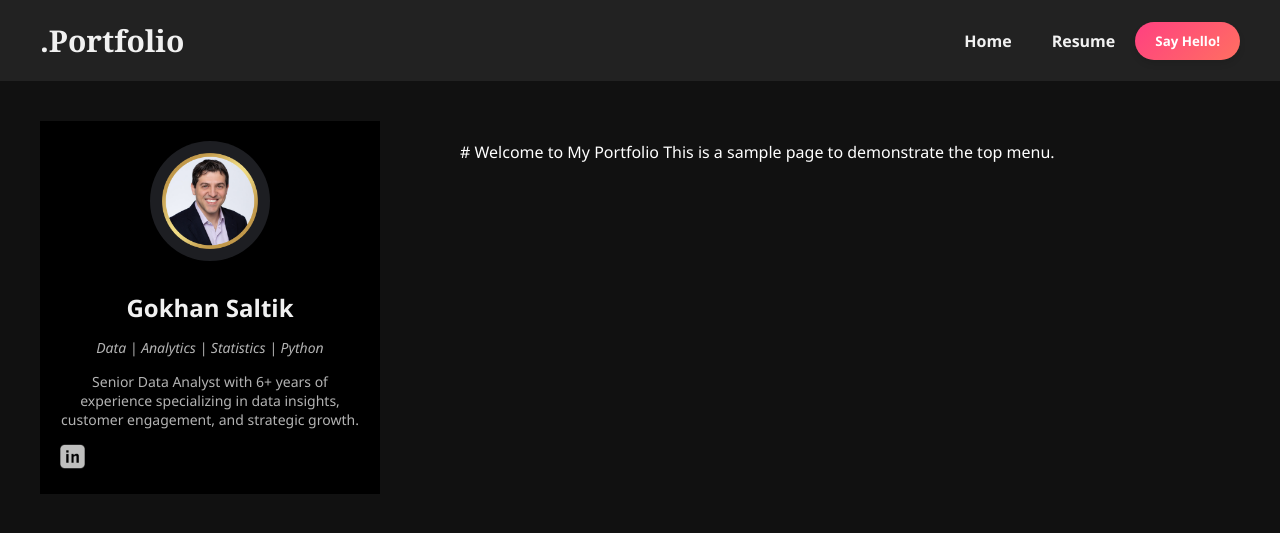
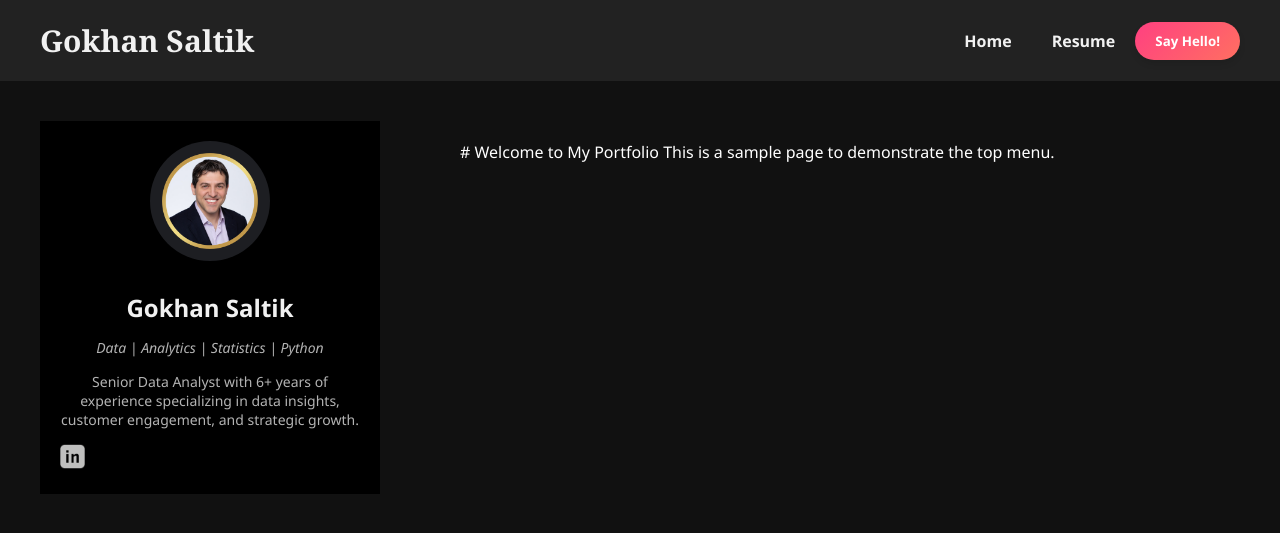
Before and after one commit to saltikg/portfolio, a Jekyll site: the page built from index.html, in a window 1280 px wide. Shown: the top 533 px of the page. Built offline with Jekyll 4.4.1, drawn with Linux system fonts in a browser that asks for light colours.

Commit message:
Update default.html

```diff
--- a/_layouts/default.html
+++ b/_layouts/default.html
@@ -10,8 +10,9 @@
     <!-- Top Menu -->
     <header>
         <div class="header-content">
-            <!-- Logo -->
-            <h1 class="logo">.Portfolio</h1>
+
+            <!-- Replace the existing logo text with an image or styled text -->
+            <h1 class="logo handwritten">Gokhan Saltik</h1>
 
             <!-- Navigation -->
             <nav>
```
